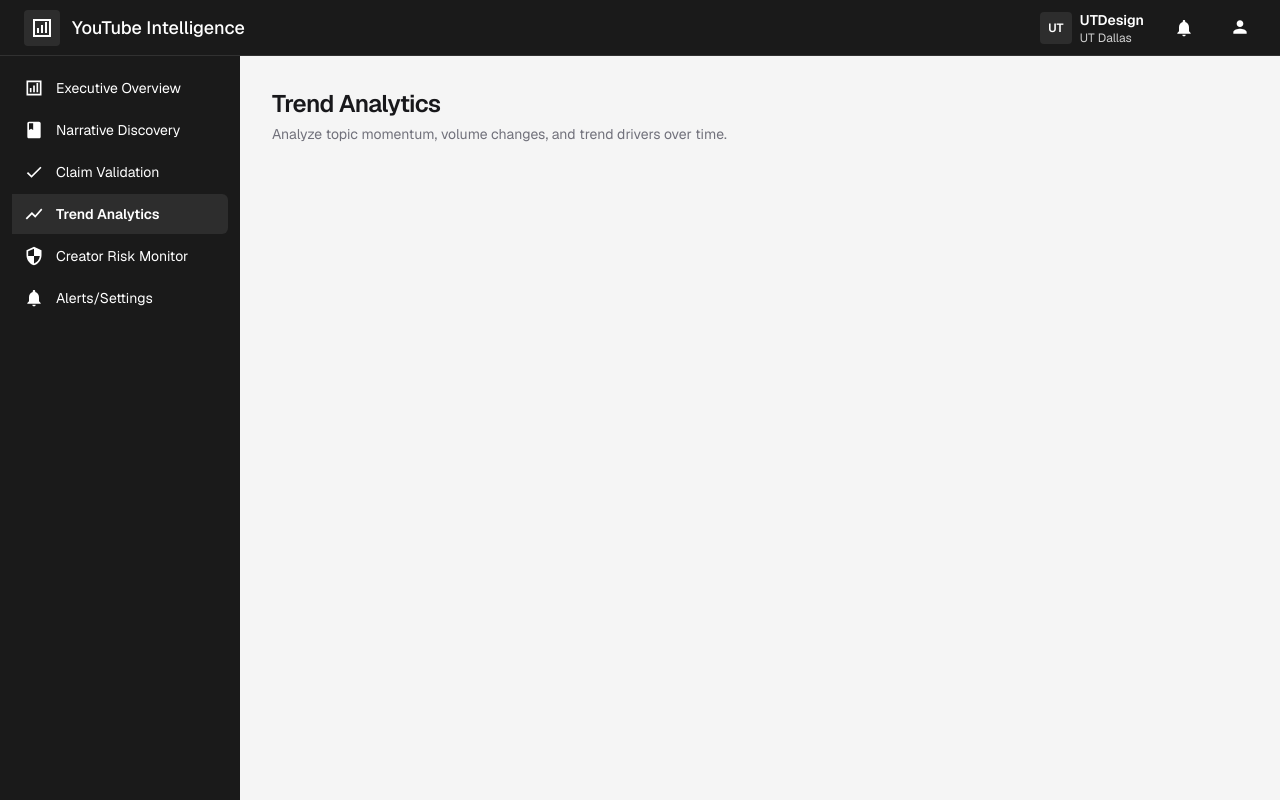
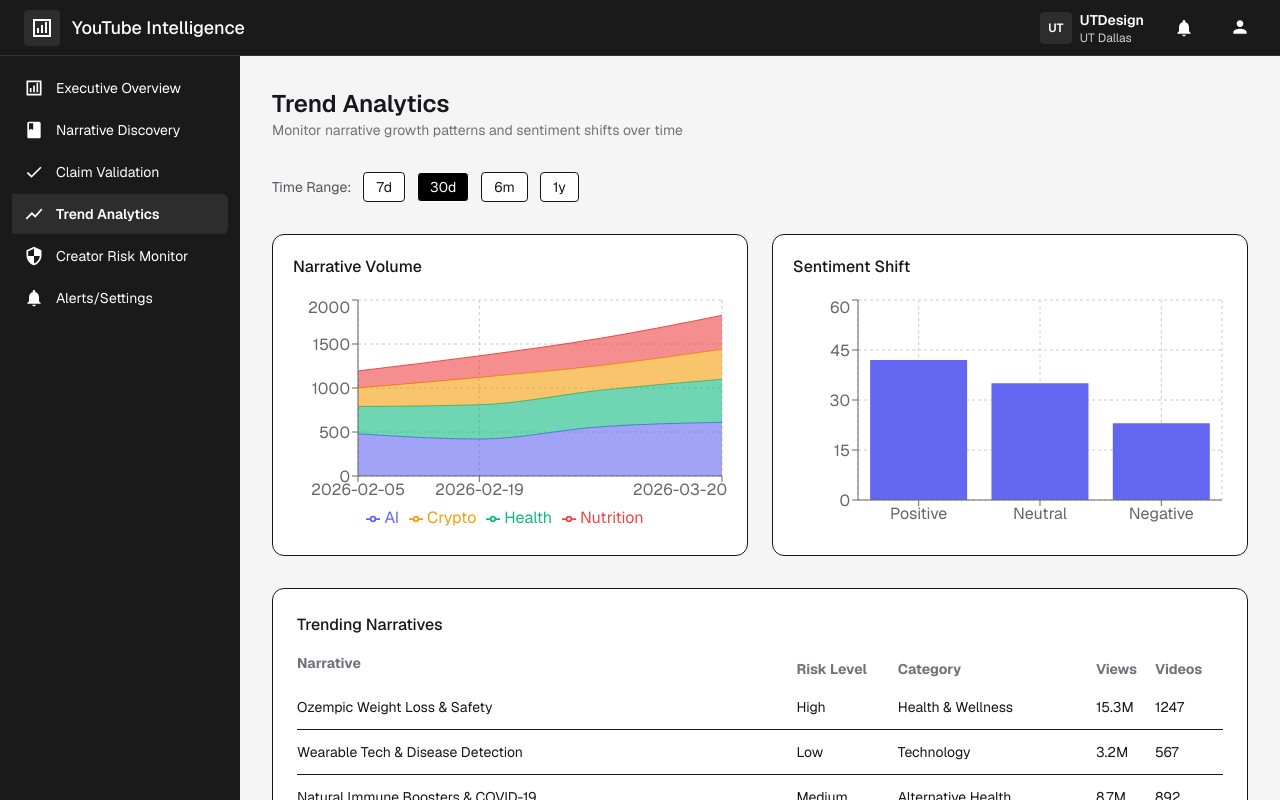
Before and after one commit to CS4485-Team-10/frontend, a Next.js app: page /trend-analytics in a window 1280 px wide. Built offline with nearby package versions, Linux system fonts and the light colour scheme.

Commit message:
Added Trend Analytics dashboard with time range filtering and charts

```diff
--- a/app/trend-analytics/page.tsx
+++ b/app/trend-analytics/page.tsx
@@ -1,12 +1,234 @@
+"use client";
+
+import { useEffect, useState } from "react";
+import {
+  AreaChart,
+  Area,
+  XAxis,
+  YAxis,
+  Tooltip,
+  ResponsiveContainer,
+  BarChart,
+  Bar,
+  CartesianGrid,
+  Legend,
+} from "recharts";
+
+type TopicTrend = {
+  date: string;
+  AI: number;
+  Health: number;
+  Crypto: number;
+  Nutrition: number;
+};
+
+type Narrative = {
+  id: string;
+  title: string;
+  risk_level: string;
+  risk_score: number;
+  videos_analyzed: number;
+  total_views: string;
+  category: string;
+};
+
 export default function TrendAnalyticsPage() {
+  const [data, setData] = useState<any>(null);
+  const [range, setRange] = useState("30d");
+
+  useEffect(() => {
+    fetch("/mock/mockdata.json")
+      .then((res) => res.json())
+      .then((json) => setData(json));
+  }, []);
+
+  if (!data) return <div className="p-8">Loading...</div>;
+
+  const trends: TopicTrend[] = data.executive_overview.topic_trends;
+  const sentiment = data.executive_overview.sentiment;
+  const narratives: Narrative[] = data.narrative_discovery;
+
+  const sentimentData = [
+    { name: "Positive", value: sentiment.positive },
+    { name: "Neutral", value: sentiment.neutral },
+    { name: "Negative", value: sentiment.negative },
+  ];
+
+  // Filter trend data based on selected range
+  const filterTrends = () => {
+    const now = new Date();
+    let days = 30;
+
+    if (range === "7d") days = 7;
+    if (range === "30d") days = 30;
+    if (range === "6m") days = 180;
+    if (range === "1y") days = 365;
+
+    const cutoff = new Date();
+    cutoff.setDate(now.getDate() - days);
+
+    return trends.filter((item: any) => {
+      return new Date(item.date) >= cutoff;
+    });
+  };
+
+  const filteredTrends = filterTrends();
+
   return (
-    <div className="mx-auto w-full max-w-6xl p-8">
-      <h2 className="text-2xl font-semibold tracking-tight text-zinc-900">
-        Trend Analytics
-      </h2>
-      <p className="mt-1 text-sm text-zinc-500">
-        Analyze topic momentum, volume changes, and trend drivers over time.
-      </p>
+    <div className="mx-auto w-full max-w-6xl p-8 space-y-8">
+
+      {/* HEADER */}
+      <div>
+        <h2 className="text-2xl font-semibold text-zinc-900">
+          Trend Analytics
+        </h2>
+        <p className="text-sm text-zinc-500">
+          Monitor narrative growth patterns and sentiment shifts over time
+        </p>
+      </div>
+
+      {/* TIME RANGE */}
+      <div className="flex items-center gap-3">
+        <span className="text-sm text-zinc-600">Time Range:</span>
+
+        {["7d", "30d", "6m", "1y"].map((r) => (
+          <button
+            key={r}
+            onClick={() => setRange(r)}
+            className={`px-3 py-1 text-sm rounded border ${
+              range === r ? "bg-black text-white" : "bg-white"
+            }`}
+          >
+            {r}
+          </button>
+        ))}
+      </div>
+
+      {/* CHARTS */}
+      <div className="grid grid-cols-2 gap-6">
+
+        {/* Narrative Volume */}
+        <div className="bg-white border rounded-xl p-5">
+          <h3 className="font-medium mb-4">Narrative Volume</h3>
+
+          <div className="h-60">
+            <ResponsiveContainer width="100%" height="100%">
+              <AreaChart data={filteredTrends}>
+                <CartesianGrid strokeDasharray="3 3" />
+                <XAxis dataKey="date" />
+                <YAxis />
+                <Tooltip />
+                <Legend />
+
+                <Area
+                  type="monotone"
+                  dataKey="AI"
+                  stackId="1"
+                  stroke="#6366f1"
+                  fill="#6366f1"
+                />
+                <Area
+                  type="monotone"
+                  dataKey="Health"
+                  stackId="1"
+                  stroke="#10b981"
+                  fill="#10b981"
+                />
+                <Area
+                  type="monotone"
+                  dataKey="Crypto"
+                  stackId="1"
+                  stroke="#f59e0b"
+                  fill="#f59e0b"
+                />
+                <Area
+                  type="monotone"
+                  dataKey="Nutrition"
+                  stackId="1"
+                  stroke="#ef4444"
+                  fill="#ef4444"
+                />
+              </AreaChart>
+            </ResponsiveContainer>
+          </div>
+        </div>
+
+        {/* Sentiment Shift */}
+        <div className="bg-white border rounded-xl p-5">
+          <h3 className="font-medium mb-4">Sentiment Shift</h3>
+
+          <div className="h-60">
+            <ResponsiveContainer width="100%" height="100%">
+              <BarChart data={sentimentData}>
+                <CartesianGrid strokeDasharray="3 3" />
+                <XAxis dataKey="name" />
+                <YAxis />
+                <Tooltip />
+                <Bar dataKey="value" fill="#6366f1" />
+              </BarChart>
+            </ResponsiveContainer>
+          </div>
+        </div>
+      </div>
+
+      {/* TRENDING NARRATIVES */}
+      <div className="bg-white border rounded-xl p-6">
+        <h3 className="font-medium mb-4">Trending Narratives</h3>
+
+        <table className="w-full text-sm">
+          <thead className="text-left text-zinc-500">
+            <tr>
+              <th className="pb-3">Narrative</th>
+              <th>Risk Level</th>
+              <th>Category</th>
+              <th>Views</th>
+              <th>Videos</th>
+            </tr>
+          </thead>
+
+          <tbody className="divide-y">
+            {narratives.map((n) => (
+              <tr key={n.id}>
+                <td className="py-3">{n.title}</td>
+                <td>{n.risk_level}</td>
+                <td>{n.category}</td>
+                <td>{n.total_views}</td>
+                <td>{n.videos_analyzed}</td>
+              </tr>
+            ))}
+          </tbody>
+        </table>
+      </div>
+
+      {/* DATA HIERARCHY */}
+      <div className="grid grid-cols-3 gap-6">
+
+        <div className="bg-white border rounded-xl p-6 text-center">
+          <div className="text-2xl font-semibold">
+            {data.executive_overview.verified_claims}
+          </div>
+          <p className="text-sm text-zinc-500">Claims</p>
+          <p className="text-xs text-zinc-400">Individual statements</p>
+        </div>
+
+        <div className="bg-white border rounded-xl p-6 text-center">
+          <div className="text-2xl font-semibold">
+            {data.executive_overview.active_narratives}
+          </div>
+          <p className="text-sm text-zinc-500">Narratives</p>
+          <p className="text-xs text-zinc-400">Grouped claims</p>
+        </div>
+
+        <div className="bg-white border rounded-xl p-6 text-center">
+          <div className="text-2xl font-semibold">
+            {filteredTrends.length}
+          </div>
+          <p className="text-sm text-zinc-500">Trend Points</p>
+          <p className="text-xs text-zinc-400">Tracked over time</p>
+        </div>
+
+      </div>
+
     </div>
   );
 }
--- a/package.json
+++ b/package.json
@@ -11,7 +11,8 @@
   "dependencies": {
     "next": "16.1.6",
     "react": "19.2.3",
-    "react-dom": "19.2.3"
+    "react-dom": "19.2.3",
+    "recharts": "^3.8.0"
   },
   "devDependencies": {
     "@tailwindcss/postcss": "^4",
```
Also changed, not shown: 1 other file (tests, documents, lock files or other folders).
